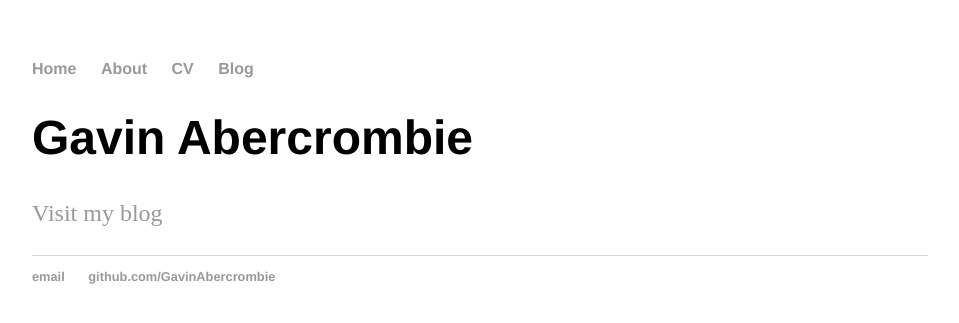
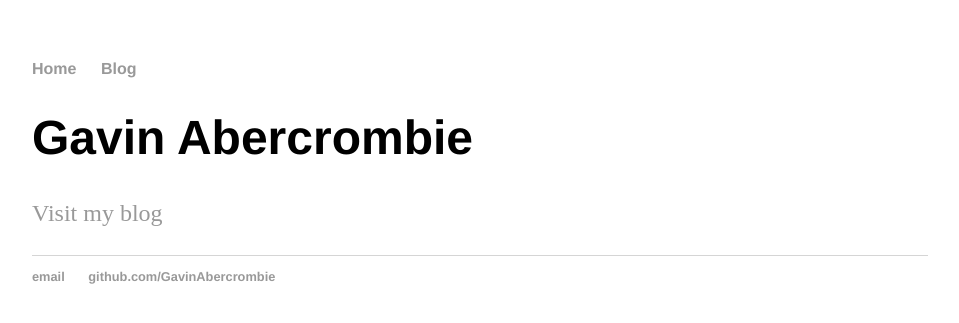
Before and after one commit to GavinAbercrombie/gavinabercrombie.github.io, a Jekyll site: the page built from index.html, in a window 1280 px wide. Shown: the top 323 px of the page, without its empty margins (160-1119 px from the left). Built offline with Jekyll 4.4.1, drawn with Linux system fonts in a browser that asks for light colours.

Commit message:
Update default.html
linked to manchester personal pages

```diff
--- a/_layouts/default.html
+++ b/_layouts/default.html
@@ -8,9 +8,7 @@
 		<body>
 			<nav>
 	    		<ul>
-	        		<li><a href="/">Home</a></li>
-		        	<li><a href="/about">About</a></li>
-	        		<li><a href="/cv">CV</a></li>
+	        		<li><a href="http://personalpages.manchester.ac.uk/postgrad/gavin.abercrombie/">Home</a></li>
 	        		<li><a href="/blog">Blog</a></li>
 	    		</ul>
 			</nav>
```
